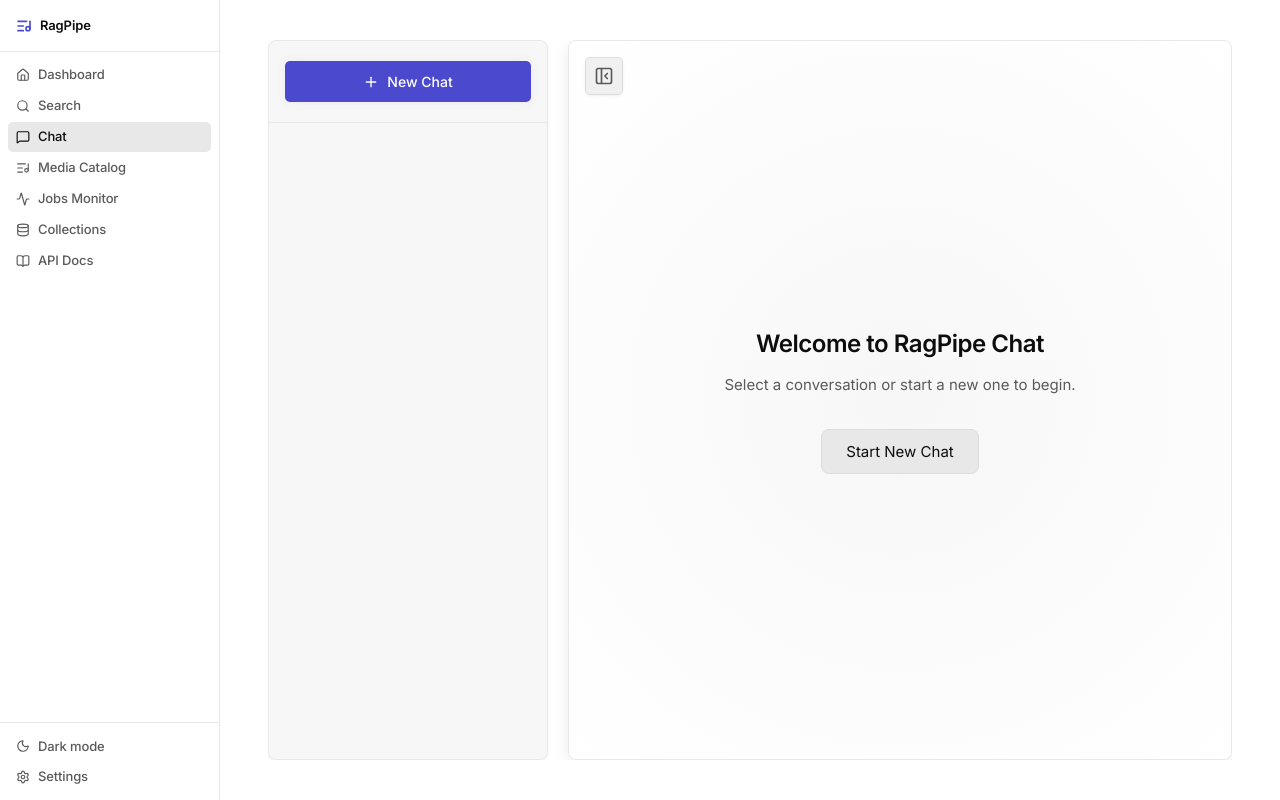
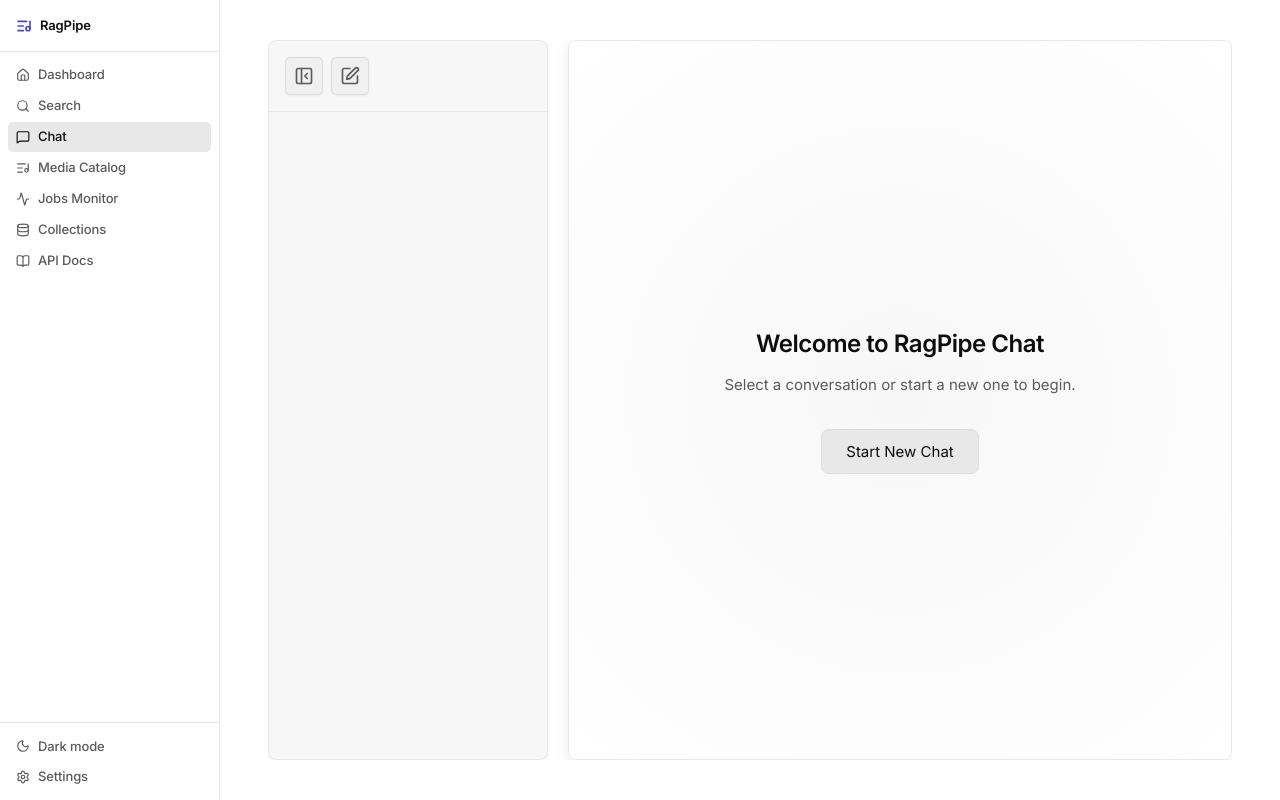
Before and after one commit to bedukumar/music-RAG, a React (Vite) app in the folder frontend/: page /chat in a window 1280 px wide. Built offline with nearby package versions, Linux system fonts and the light colour scheme.

Commit message:
adding collapse listing...

```diff
--- a/frontend/src/components/chat/ChatSidebar.tsx
+++ b/frontend/src/components/chat/ChatSidebar.tsx
@@ -1,5 +1,5 @@
 import React from 'react';
-import { Plus, MessageSquare, Trash2 } from 'lucide-react';
+import { MessageSquare, Trash2, PanelLeftClose, PanelLeftOpen, SquarePen } from 'lucide-react';
 
 interface ConversationInfo {
   id: string;
@@ -13,6 +13,8 @@
   onSelect: (id: string) => void;
   onNewChat: () => void;
   onDelete: (id: string) => void;
+  isSidebarOpen: boolean;
+  onToggleSidebar: () => void;
 }
 
 const ChatSidebar: React.FC<ChatSidebarProps> = ({
@@ -20,14 +22,18 @@
   activeId,
   onSelect,
   onNewChat,
-  onDelete
+  onDelete,
+  isSidebarOpen,
+  onToggleSidebar
 }) => {
   return (
     <div className="chat-sidebar">
       <div className="chat-sidebar-header">
-        <button className="new-chat-btn" onClick={onNewChat}>
-          <Plus size={16} />
-          New Chat
+        <button className="icon-action-btn" onClick={onToggleSidebar} title={isSidebarOpen ? "Close sidebar" : "Open sidebar"}>
+          {isSidebarOpen ? <PanelLeftClose size={20} /> : <PanelLeftOpen size={20} />}
+        </button>
+        <button className="icon-action-btn" onClick={onNewChat} title="New Chat">
+          <SquarePen size={20} />
         </button>
       </div>
       <div className="chat-list">
--- a/frontend/src/pages/Chat.css
+++ b/frontend/src/pages/Chat.css
@@ -28,40 +28,32 @@
 }
 
 .chat-layout.sidebar-collapsed .chat-sidebar {
-  width: 0;
-  border-width: 0;
-  opacity: 0;
-  padding: 0;
-  pointer-events: none;
+  width: 72px;
 }
 
 .chat-sidebar-header {
-  padding: 20px 16px;
+  padding: 16px;
   border-bottom: 1px solid var(--border-1);
+  display: flex;
+  gap: 8px;
+  align-items: center;
+  transition: padding var(--t-normal);
 }
 
-.chat-sidebar-header .new-chat-btn {
-  width: 100%;
-  display: flex;
-  align-items: center;
-  justify-content: center;
-  gap: 8px;
-  background-color: var(--accent);
-  color: white;
-  border: none;
-  border-radius: var(--r-2);
-  padding: 12px;
-  font-weight: 500;
-  font-size: 14px;
-  cursor: pointer;
-  transition: all var(--t-fast);
-  box-shadow: 0 0 12px var(--accent-bg);
+.chat-layout.sidebar-collapsed .chat-sidebar-header {
+  flex-direction: column;
+  padding: 16px 8px;
+  gap: 12px;
 }
 
-.chat-sidebar-header .new-chat-btn:hover {
-  background-color: var(--accent-hover);
-  box-shadow: 0 0 16px rgba(91, 91, 214, 0.4);
-  transform: translateY(-1px);
+.chat-layout.sidebar-collapsed .chat-list-item-title,
+.chat-layout.sidebar-collapsed .delete-btn {
+  display: none;
+}
+
+.chat-layout.sidebar-collapsed .chat-list-item {
+  justify-content: center;
+  padding: 12px 0;
 }
 
 .chat-list {
@@ -146,12 +138,8 @@
   box-shadow: var(--shadow-2);
 }
 
-/* Sidebar Toggle Button */
-.sidebar-toggle-btn {
-  position: absolute;
-  top: 16px;
-  left: 16px;
-  z-index: 10;
+
+.icon-action-btn {
   background: var(--bg-2);
   border: 1px solid var(--border-2);
   border-radius: var(--r-2);
@@ -165,7 +153,7 @@
   box-shadow: var(--shadow-1);
 }
 
-.sidebar-toggle-btn:hover {
+.icon-action-btn:hover {
   background: var(--bg-3);
   color: var(--text-1);
 }
--- a/frontend/src/pages/Chat.tsx
+++ b/frontend/src/pages/Chat.tsx
@@ -2,7 +2,6 @@
 import ChatSidebar from '../components/chat/ChatSidebar';
 import ChatWindow from '../components/chat/ChatWindow';
 import { ChatAPI } from '../api/client';
-import { PanelLeftClose, PanelLeftOpen } from 'lucide-react';
 import './Chat.css';
 
 interface ConversationInfo {
@@ -79,15 +78,10 @@
         onSelect={setActiveConversationId}
         onNewChat={handleNewChat}
         onDelete={handleDeleteChat}
+        isSidebarOpen={isSidebarOpen}
+        onToggleSidebar={() => setIsSidebarOpen(!isSidebarOpen)}
       />
       <div className="chat-main">
-        <button
-          className="sidebar-toggle-btn"
-          onClick={() => setIsSidebarOpen(!isSidebarOpen)}
-          title={isSidebarOpen ? "Close sidebar" : "Open sidebar"}
-        >
-          {isSidebarOpen ? <PanelLeftClose size={20} /> : <PanelLeftOpen size={20} />}
-        </button>
         {activeConversationId ? (
           <ChatWindow
             conversationId={activeConversationId}
```
